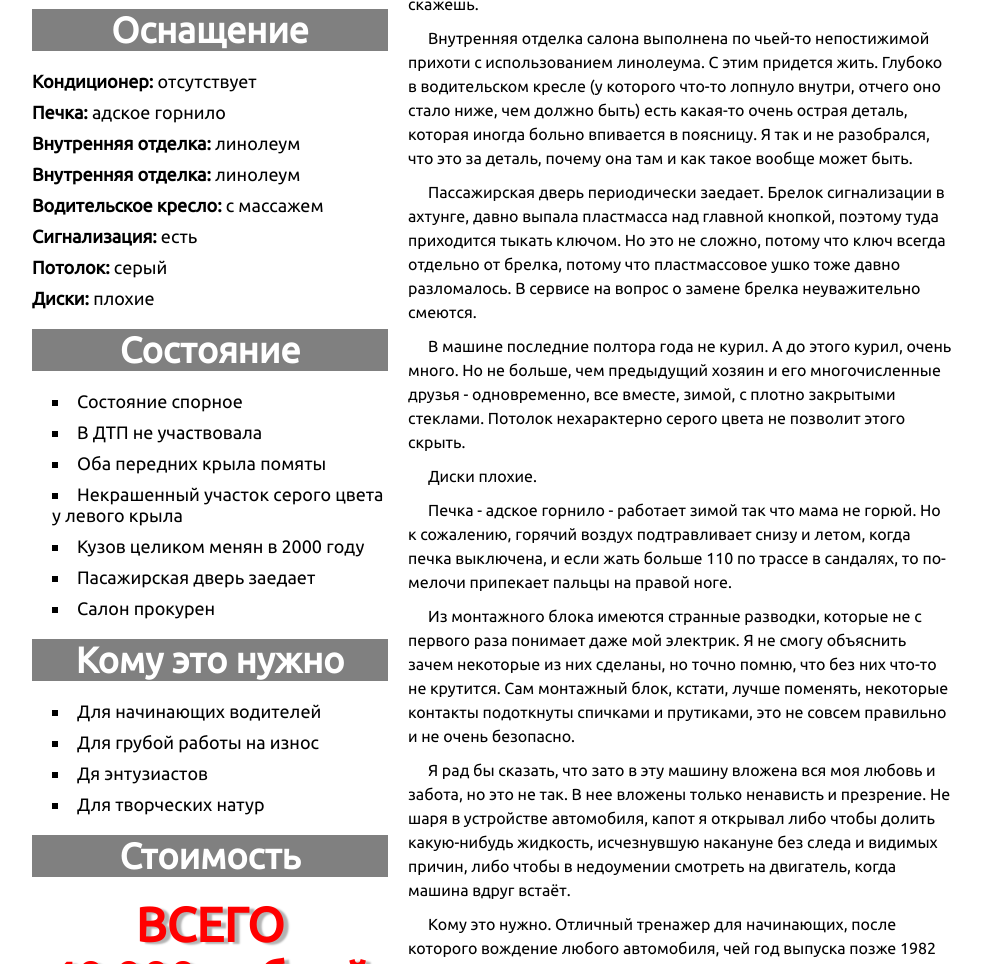
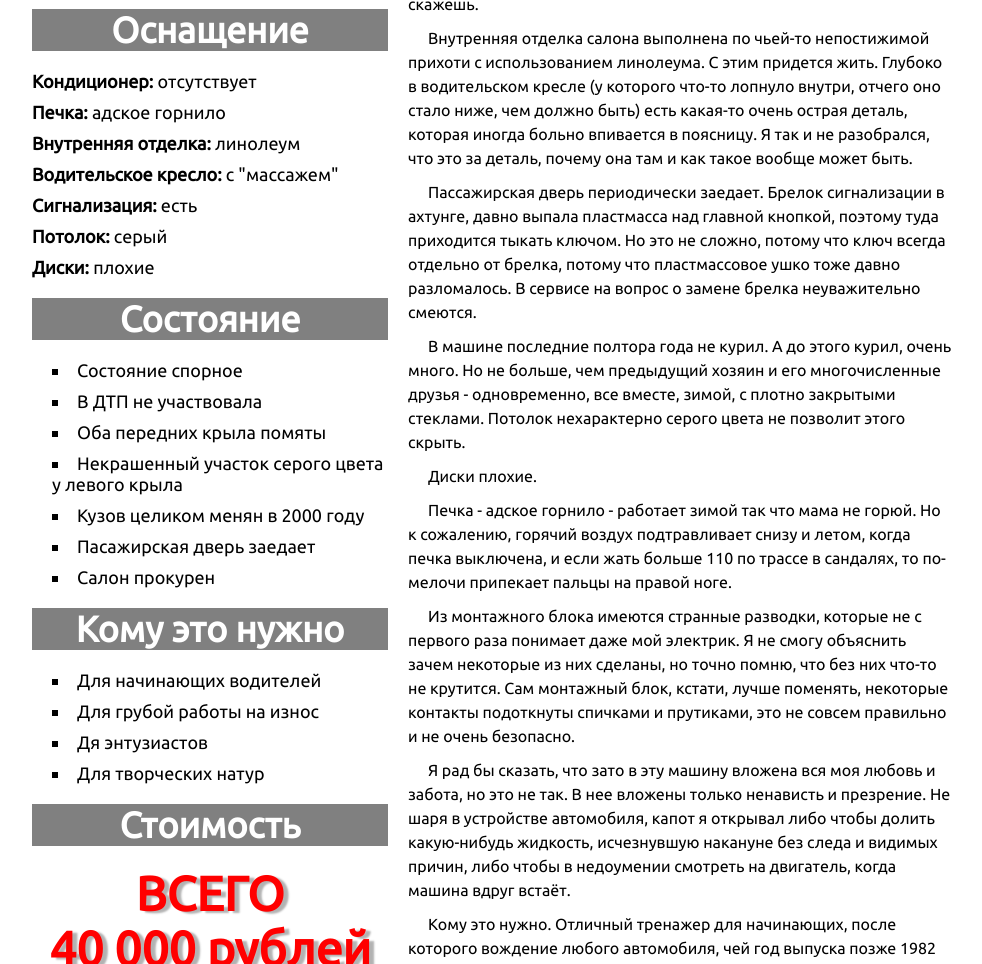
Before and after one commit to einbauch/semerka_landing, a plain HTML site: page index.html in a window 1280 px wide. Shown: the part 1240-2204 px from the top of the page, without its empty margins (148-1130 px from the left). Drawn offline with nearby package versions, Linux system fonts and the light colour scheme.

Commit message:
fix typos

```diff
--- a/index.html
+++ b/index.html
@@ -51,8 +51,7 @@
                 <p class="text-large"> <b>Кондиционер:</b> отсутствует</p>
                 <p class="text-large"> <b>Печка:</b> адское горнило</p>
                 <p class="text-large"> <b>Внутренняя отделка:</b> линолеум</p>
-                <p class="text-large"> <b>Внутренняя отделка:</b> линолеум</p>
-                <p class="text-large"> <b>Водительское кресло:</b> с массажем</p>
+                <p class="text-large"> <b>Водительское кресло:</b> с "массажем"</p>
                 <p class="text-large"> <b>Сигнализация:</b> есть</p>
                 <p class="text-large"> <b>Потолок:</b> серый</p>
                 <p class="text-large"> <b>Диски:</b> плохие</p>
```
